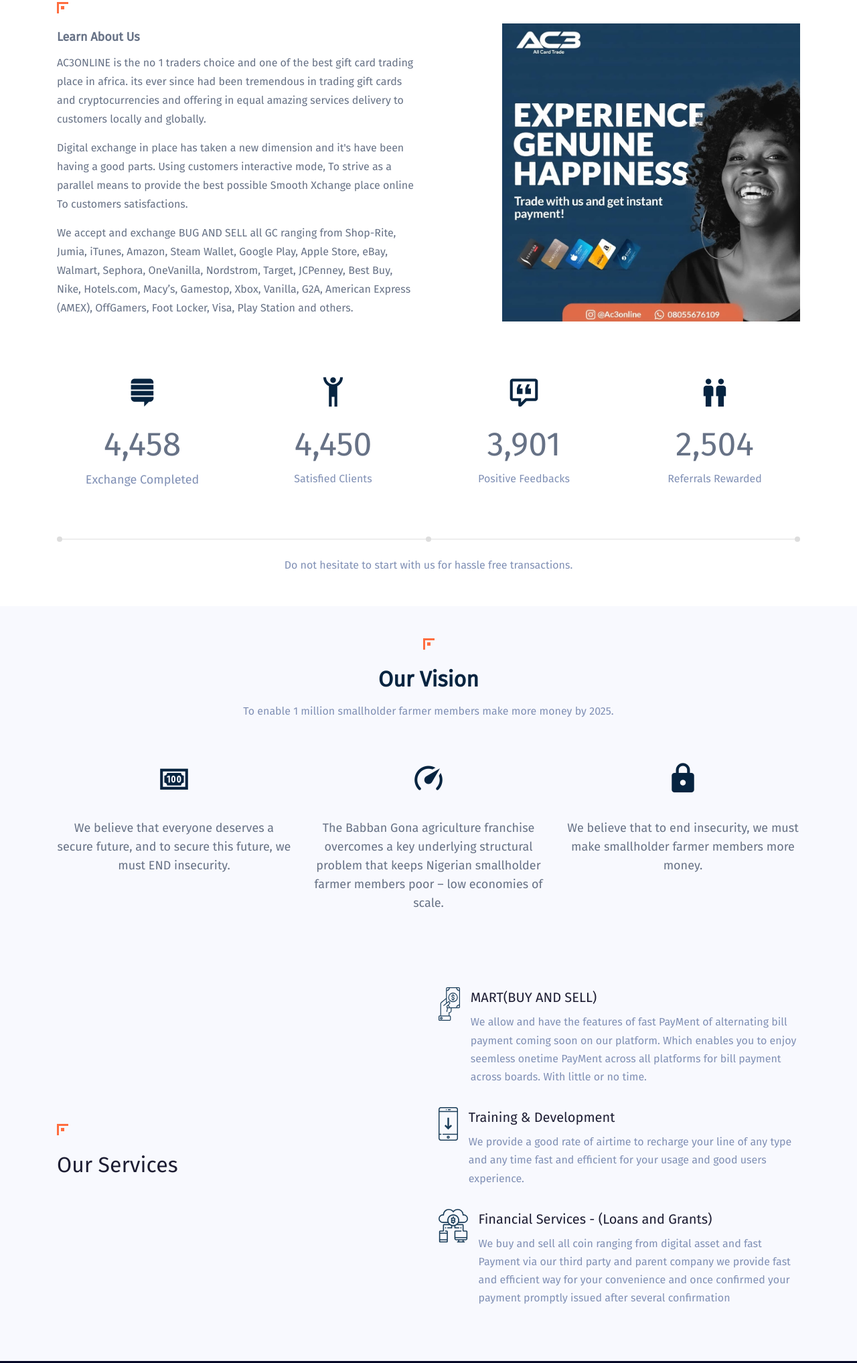
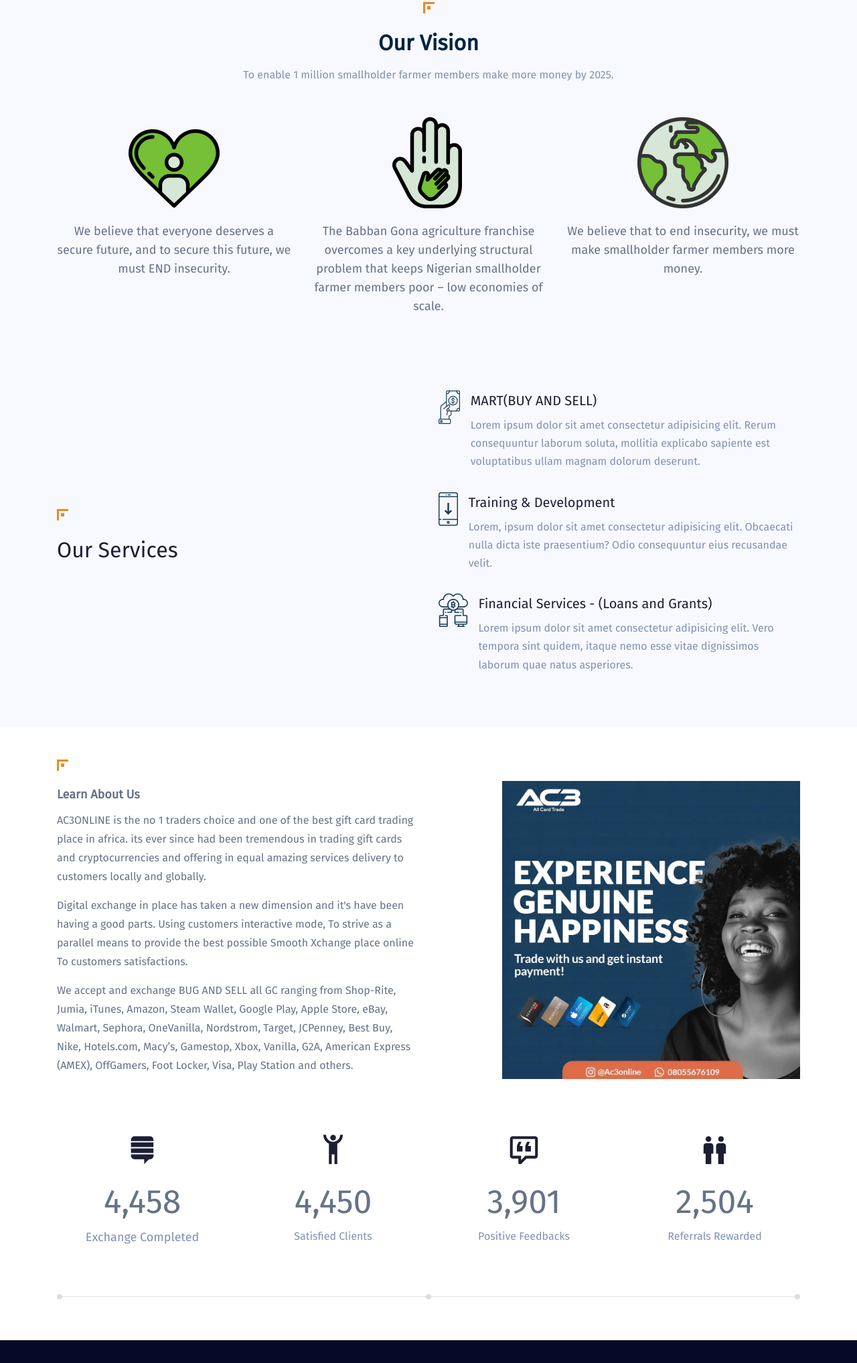
Before and after one commit to Oluwashina/OyapLandingpage, a plain HTML site: page index.html in a window 1280 px wide. Shown: the part 545-2580 px from the top of the page at 67% size. Drawn offline with Linux system fonts and the light colour scheme.

Commit message:
project oyap landing edited

```diff
--- a/index.html
+++ b/index.html
@@ -170,8 +170,131 @@
 
     <!-- end of hero section -->
 
-    <!-- start of about section -->
-    <section id="about" class="about-area">
+
+    <!-- Why we are the best section -->
+    <section class="how-it-works">
+      <div class="container">
+
+        <div class="faq_heading text-center">
+          <div class="heading-circle mx-auto"></div>
+          <h2 class="faq_title text-center">
+            Our Vision
+          </h2>
+          <p>To enable 1 million smallholder farmer members make more money by 2025.</p>
+        </div>
+
+        <div class="row" style="margin-top: 50px;">
+          <div class="col-lg-4">
+              <div>
+                <div class="fact_icon">
+
+                  <img src="images/mission_1.png" />
+                </div>
+
+                <p class="how_desc">
+                  We believe that everyone deserves a secure future, and to secure this future, we must END insecurity.
+                </p>
+              </div>
+          </div>
+          <div class="col-lg-4">
+            <div class="">
+              <div class="fact_icon">
+                <img src="images/mission_3.png" />
+              </div>
+
+              <p class="how_desc">
+                The Babban Gona agriculture franchise overcomes a key underlying structural problem that keeps Nigerian smallholder farmer members poor – low economies of scale.
+              </p>
+            </div>
+          </div>
+          <div class="col-lg-4">
+            <div class="">
+              <div class="fact_icon">
+                <img src="images/mission_2.png" />
+              </div>
+
+              <p class="how_desc">
+                We believe that to end insecurity, we must make smallholder farmer members more money.
+              </p>
+            </div>
+          </div>
+        </div>
+
+      </div>
+    </section>
+
+    <!-- products section -->
+
+    <!--service start-->
+    <section
+      id="services"
+      style="
+        background: #f8f9fe;
+      "
+    >
+      <div class="container">
+        <div class="row align-items-center justify-content-between">
+          <div class="col-12 col-lg-6 mb-5 mb-lg-0 order-lg-1">
+            <div class="d-flex justify-content-between mb-5">
+              <img
+                src="images/Bill Payment.svg"
+                class="mr-3"
+                width="50"
+                height="50"
+              />
+              <div>
+                <h5 class="mb-2">MART(BUY AND SELL)</h5>
+                <p class="mb-0">
+               Lorem ipsum dolor sit amet consectetur adipisicing elit. Rerum consequuntur laborum soluta, mollitia explicabo sapiente est voluptatibus ullam magnam dolorum deserunt.
+                </p>
+              </div>
+            </div>
+            <div class="d-flex justify-content-between mb-5">
+              <img
+                src="images/Buy and Sell Airtime.svg"
+                class="mr-3"
+                width="50"
+                height="50"
+              />
+              <div>
+                <h5 class="mb-2">Training & Development</h5>
+                <p class="mb-0">
+             Lorem, ipsum dolor sit amet consectetur adipisicing elit. Obcaecati nulla dicta iste praesentium? Odio consequuntur eius recusandae velit.
+                </p>
+              </div>
+            </div>
+            <div class="d-flex justify-content-between mb-5">
+              <img
+                src="images/P2P.svg"
+                class="mr-3"
+                width="50"
+                height="50"
+              />
+              <div>
+                <h5 class="mb-2">Financial Services - (Loans and Grants)</h5>
+                <p class="mb-0">
+                  Lorem ipsum dolor sit amet consectetur adipisicing elit. Vero tempora sint quidem, itaque nemo esse vitae dignissimos laborum quae natus asperiores.
+                </p>
+              </div>
+            </div>
+
+          </div>
+          <div class="col-12 col-lg-6 col-xl-5">
+            <div>
+              <div class="heading-circle"></div>
+              <h2 class="mt-3">Our Services</h2>
+              <p></p>
+            </div>
+
+          </div>
+        </div>
+      </div>
+    </section>
+
+    <!--service end-->
+
+     <!-- start of about section -->
+     <section id="about" class="about-area">
       <div class="container">
         <div class="row">
           <div class="col-lg-6">
@@ -257,133 +380,9 @@ We accept and exchange BUG AND SELL all GC ranging from Shop-Rite, Jumia, iTunes
         </div>
       </div>
 
-      <p class="text-center mb-0 mt-4">Do not hesitate to start with us for hassle free transactions.</p>
-
       </div>
     </section>
     <!-- end of about us section -->
-
-
-    <!-- Why we are the best section -->
-    <section class="how-it-works">
-      <div class="container">
-
-        <div class="faq_heading text-center">
-          <div class="heading-circle mx-auto"></div>
-          <h2 class="faq_title text-center">
-            Our Vision
-          </h2>
-          <p>To enable 1 million smallholder farmer members make more money by 2025.</p>
-        </div>
-
-        <div class="row" style="margin-top: 50px;">
-          <div class="col-lg-4">
-              <div>
-                <div class="fact_icon">
-                  <i class="mdi mdi-cash-100"></i>
-                </div>
-
-                <p class="how_desc">
-                  We believe that everyone deserves a secure future, and to secure this future, we must END insecurity.
-                </p>
-              </div>
-          </div>
-          <div class="col-lg-4">
-            <div class="">
-              <div class="fact_icon">
-                <i class="mdi mdi-speedometer"></i>
-              </div>
-
-              <p class="how_desc">
-                The Babban Gona agriculture franchise overcomes a key underlying structural problem that keeps Nigerian smallholder farmer members poor – low economies of scale.
-              </p>
-            </div>
-          </div>
-          <div class="col-lg-4">
-            <div class="">
-              <div class="fact_icon">
-                <i class="mdi mdi-lock"></i>
-              </div>
-
-              <p class="how_desc">
-                We believe that to end insecurity, we must make smallholder farmer members more money.
-              </p>
-            </div>
-          </div>
-        </div>
-
-      </div>
-    </section>
-
-    <!-- products section -->
-
-    <!--service start-->
-    <section
-      id="services"
-      style="
-        background: #f8f9fe;
-      "
-    >
-      <div class="container">
-        <div class="row align-items-center justify-content-between">
-          <div class="col-12 col-lg-6 mb-5 mb-lg-0 order-lg-1">
-            <div class="d-flex justify-content-between mb-5">
-              <img
-                src="images/Bill Payment.svg"
-                class="mr-3"
-                width="50"
-                height="50"
-              />
-              <div>
-                <h5 class="mb-2">MART(BUY AND SELL)</h5>
-                <p class="mb-0">
-                 We allow and have the features of fast PayMent of alternating bill payment coming soon on our platform. Which enables you to enjoy seemless onetime PayMent across all platforms for bill payment across boards. With little or no time.
-                </p>
-              </div>
-            </div>
-            <div class="d-flex justify-content-between mb-5">
-              <img
-                src="images/Buy and Sell Airtime.svg"
-                class="mr-3"
-                width="50"
-                height="50"
-              />
-              <div>
-                <h5 class="mb-2">Training & Development</h5>
-                <p class="mb-0">
-                  We provide a good rate of airtime to recharge your line of any type and any time fast and efficient for your usage and good users experience.
-                </p>
-              </div>
-            </div>
-            <div class="d-flex justify-content-between mb-5">
-              <img
-                src="images/P2P.svg"
-                class="mr-3"
-                width="50"
-                height="50"
-              />
-              <div>
-                <h5 class="mb-2">Financial Services - (Loans and Grants)</h5>
-                <p class="mb-0">
-                  We buy and sell all coin ranging from digital asset and fast Payment via our third party and parent company we provide fast and efficient way for your convenience and once confirmed your payment promptly issued after several confirmation
-                </p>
-              </div>
-            </div>
-
-          </div>
-          <div class="col-12 col-lg-6 col-xl-5">
-            <div>
-              <div class="heading-circle"></div>
-              <h2 class="mt-3">Our Services</h2>
-              <p></p>
-            </div>
-
-          </div>
-        </div>
-      </div>
-    </section>
-
-    <!--service end-->
 
     <!-- testimonial section -->
     <section
--- a/style.css
+++ b/style.css
@@ -63,29 +63,19 @@ body{
     /* color: #fff; */
     background-color: #152238;
     background-image: url('./images/farm.png');
+    /* background: linear-gradient(rgba(0,0,0,0.2), rgba(0,0,0,0.5)), url(./images/farm.png); */
     background-size: cover;
     background-position:  center;
 }
-/* .hero-area:before {
-    position: absolute;
-    content: '';
-    top: 0;
-    left: 0;
-    width: 100%;
-    height: 100%;
-    background-image: url(../images/hero.jpg);
-    background-size: cover;
-    background-position: center;
-    opacity: .3;
-} */
+
 
 /* about section */
 .heading-circle {
     width: 17px;
     height: 17px;
     display: block;
-    border-top: 3px solid #ff6d3f;
-    border-left: 3px solid #ff6d3f;
+    border-top: 3px solid #ED891E;
+    border-left: 3px solid #ED891E;
     position: relative;
     margin-bottom: 20px;
 }
@@ -96,7 +86,7 @@ body{
     left: 3px;
     width: 5px;
     height: 5px;
-    background-color: #ff6d3f;
+    background-color: #ED891E;
 }
 
 
@@ -128,7 +118,7 @@ body{
 }
 .years_title{
     position: relative;
-    color: #ff6d3f;
+    color: #ED891E;
     font-size: 18px;
     font-weight: 500;
     padding-left: 60px;
@@ -137,7 +127,7 @@ body{
     line-height: 28px;
 }
 .years_time{
-    color: #ff6d3f;
+    color: #ED891E;
     font-weight: 700;
     font-size: 62px;
     position: absolute;
@@ -162,7 +152,6 @@ body{
 .fact_icon{
     font-size: 50px;
     text-align: center;
-    color: #062440;
 }
 .fact_number{
     font-size: 50px;
@@ -237,7 +226,7 @@ body{
     fill: #ffffff;
     color: #ffffff;
     font-weight: bold;
-    background-color: #ff6d3f;
+    background-color: #ED891E;
     border-radius: 10px 10px 10px 10px;
     padding: 25px 30px 25px 30px;
     transition: all 0.5s ;
@@ -276,7 +265,7 @@ body{
     left: 0;
     width: 15px;
     height: 4px;
-    background-color: #ff6d3f;
+    background-color: #ED891E;
     -webkit-border-radius: 30px;
     -moz-border-radius: 30px;
     border-radius: 30px;
@@ -302,7 +291,7 @@ body{
     font-weight: 400;
 }
 .footer-link li a:hover{
-    color: #ff6d3f;
+    color: #ED891E;
 }
 .footer-meta{
     font-size: 18px;
```
Also changed, not shown: images/mission_1.png (added), images/mission_2.png (added), images/mission_3.png (added).
